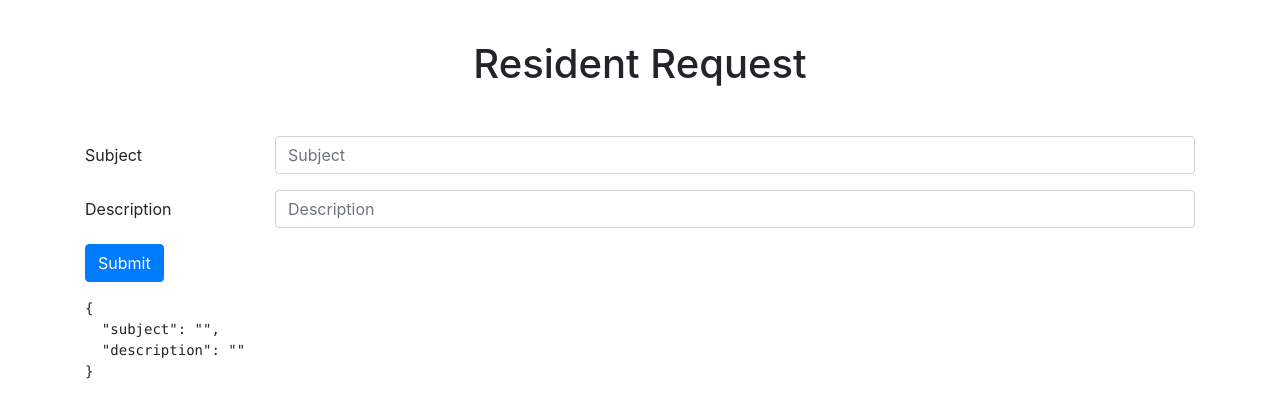
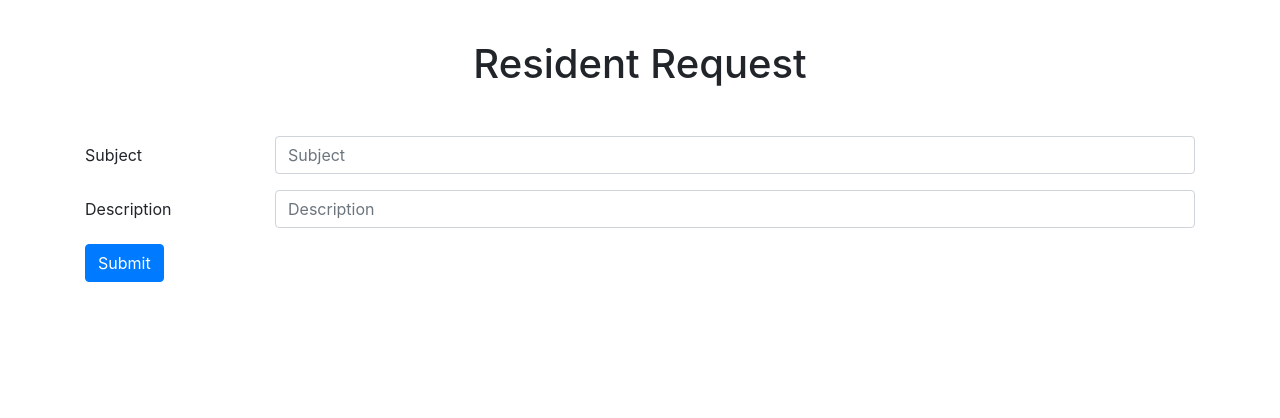
Before and after one commit to raquelm9/Homy, a React (Create React App) app in the folder client/: page /resident-request in a window 1280 px wide. Shown: the top 418 px of the page. Built offline with nearby package versions, Linux system fonts and the light colour scheme.

Commit message:
post form functioning

```diff
--- a/client/src/components/ResidentRequestForm/ResidentRequestForm.jsx
+++ b/client/src/components/ResidentRequestForm/ResidentRequestForm.jsx
@@ -67,8 +67,6 @@ function ResidentRequestForm() {
                 </button>
               </div>
             </div>
-
-            <pre>{JSON.stringify(values, null, 2)}</pre>
           </Form>
         )}
       </Formik>
--- a/client/src/services/http-service.js
+++ b/client/src/services/http-service.js
@@ -13,6 +13,7 @@ class HttpService {
   };
 
   addServiceRequest = (data) => {
+    console.log(data);
     var promise = new Promise((resolve, reject) => {
       fetch(endPoints, {
         method: "post",
```
Also changed, not shown: 1 other file (tests, documents, lock files or other folders).
